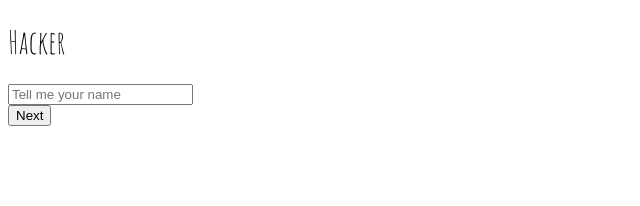
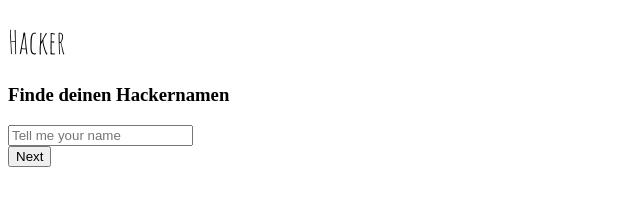
Before and after one commit to EbbeUndFlut/turbo-octo-guacamole, a plain HTML site: page index.html in a window 1280 px wide. Shown: the whole page, without its empty margins (0-640 px from the left). Drawn offline with Linux system fonts and the light colour scheme.

Commit message:
added h3

```diff
--- a/index.html
+++ b/index.html
@@ -10,6 +10,7 @@
 <body>
     <main>
         <h1>Hacker</h1>
+        <h3>Finde deinen Hackernamen</h3>
         <section></section>
         <button>Next</button>
     </main>
```
